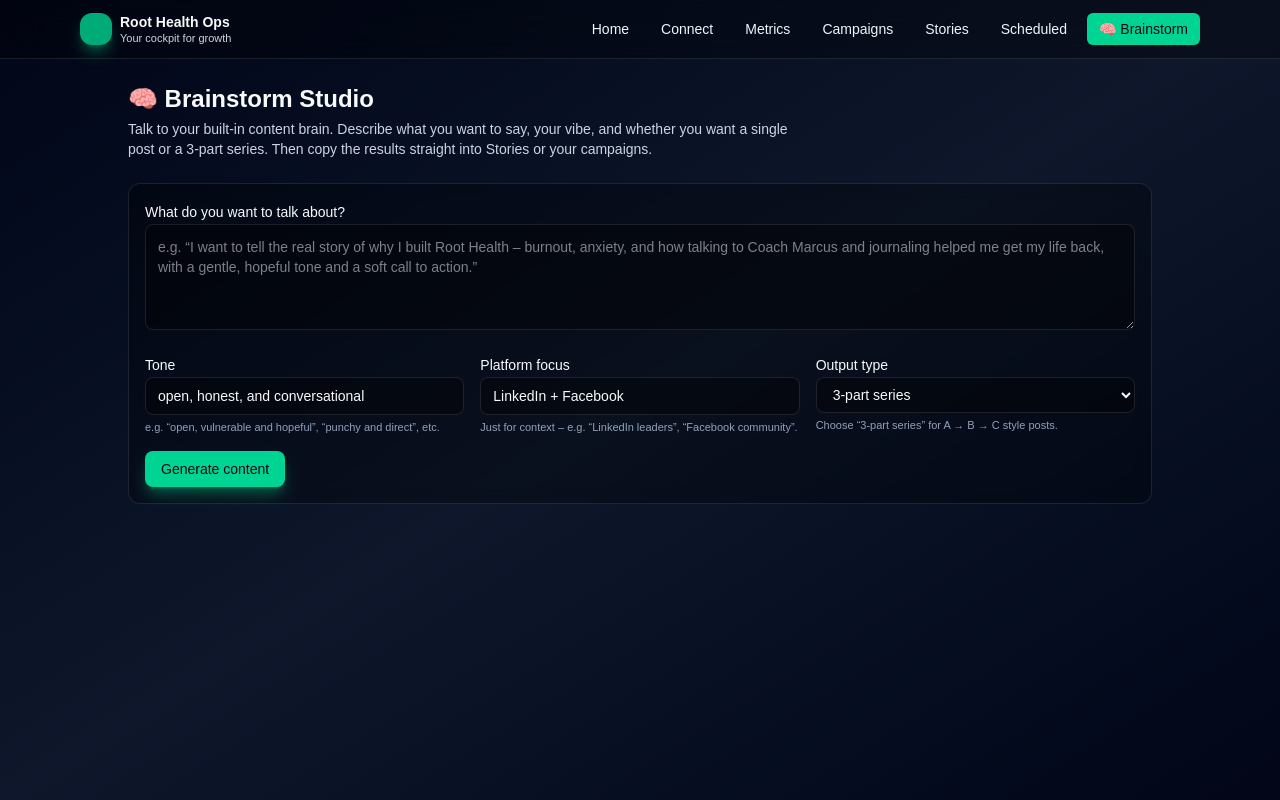
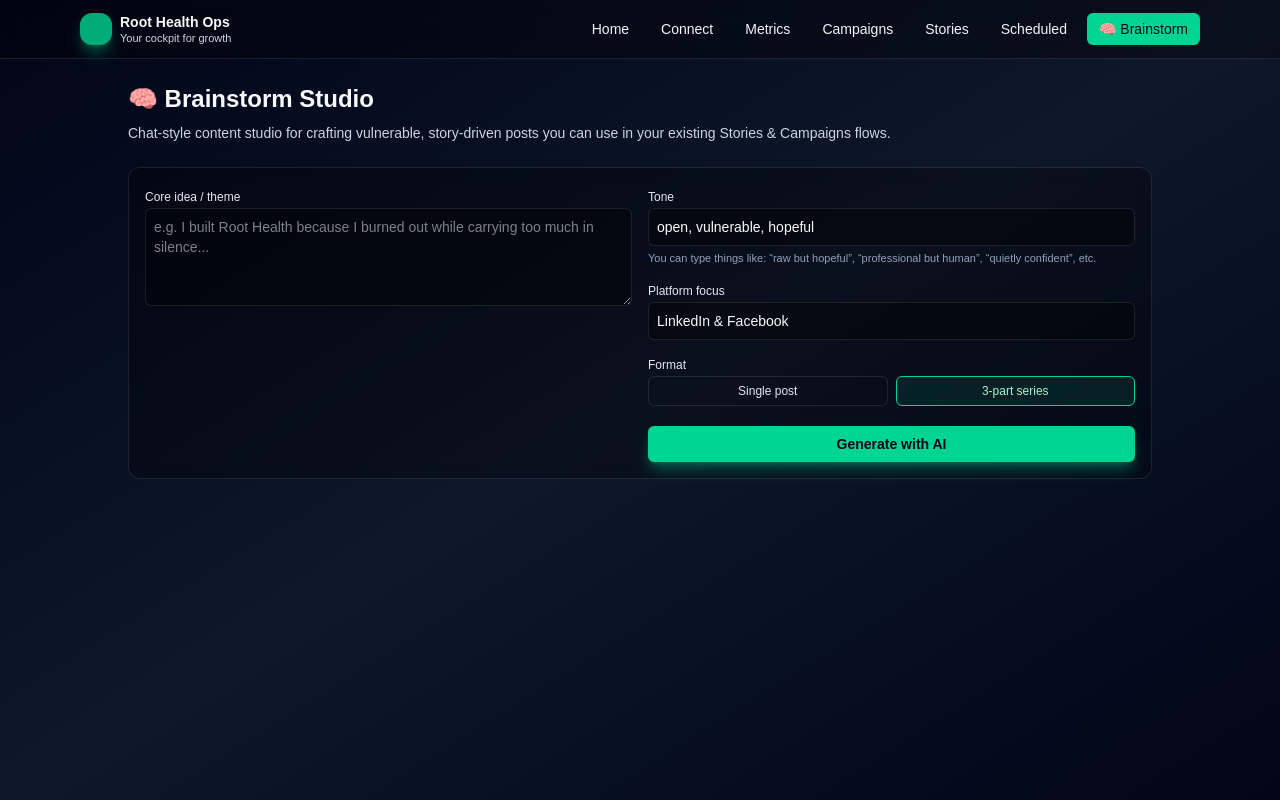
Before and after one commit to Hypnohippy/root-health-ops-dashboard1, a Next.js app: page /dashboard/brainstorm in a window 1280 px wide. Built offline with nearby package versions, Linux system fonts and the light colour scheme.

Commit message:
Update page.tsx

```diff
--- a/app/dashboard/brainstorm/page.tsx
+++ b/app/dashboard/brainstorm/page.tsx
@@ -4,267 +4,272 @@ import React, { useState } from "react";
 
 type Mode = "single" | "series";
 
-type SinglePost = {
+type BrainstormPost = {
   title: string;
   body: string;
+  call_to_action: string;
 };
 
-type SeriesPost = {
-  title: string;
-  body: string;
+type BrainstormResult = {
+  mode: Mode;
+  posts: BrainstormPost[];
 };
 
 export default function BrainstormPage() {
-  const [prompt, setPrompt] = useState("");
-  const [tone, setTone] = useState("open, honest, and conversational");
-  const [platform, setPlatform] = useState("LinkedIn + Facebook");
-  const [mode, setMode] = useState<Mode>("series"); // default to series
-  const [loading, setLoading] = useState(false);
+  const [idea, setIdea] = useState("");
+  const [tone, setTone] = useState("open, vulnerable, hopeful");
+  const [platform, setPlatform] = useState("LinkedIn & Facebook");
+  const [mode, setMode] = useState<Mode>("series");
+  const [isLoading, setIsLoading] = useState(false);
   const [error, setError] = useState<string | null>(null);
+  const [result, setResult] = useState<BrainstormResult | null>(null);
 
-  const [singlePost, setSinglePost] = useState<SinglePost | null>(null);
-  const [seriesPosts, setSeriesPosts] = useState<SeriesPost[]>([]);
+  // Allow inline tweaking of generated posts
+  const updatePost = (index: number, field: keyof BrainstormPost, value: string) => {
+    if (!result) return;
+    const updatedPosts = [...result.posts];
+    updatedPosts[index] = { ...updatedPosts[index], [field]: value };
+    setResult({ ...result, posts: updatedPosts });
+  };
 
-  const handleSubmit = async (e: React.FormEvent) => {
-    e.preventDefault();
-    setLoading(true);
+  const handleGenerate = async () => {
+    if (!idea.trim()) {
+      setError("Give me at least a short idea to work from.");
+      return;
+    }
+
+    setIsLoading(true);
     setError(null);
-    setSinglePost(null);
-    setSeriesPosts([]);
 
     try {
       const res = await fetch("/api/ai/brainstorm", {
         method: "POST",
         headers: { "Content-Type": "application/json" },
-        body: JSON.stringify({ prompt, tone, platform, mode }),
+        body: JSON.stringify({ idea, tone, platform, mode }),
       });
 
       if (!res.ok) {
         const data = await res.json().catch(() => ({}));
-        throw new Error(data.error || "Request failed");
+        throw new Error(data.error || "Something went wrong");
       }
 
-      const data = await res.json();
-
-      if (data.type === "single" && data.post) {
-        setSinglePost(data.post);
-      } else if (data.type === "series" && Array.isArray(data.posts)) {
-        setSeriesPosts(data.posts);
-      } else {
-        throw new Error("Unexpected response format from AI");
-      }
+      const data = (await res.json()) as BrainstormResult;
+      setResult(data);
     } catch (err: any) {
       console.error(err);
-      setError(err.message || "Something went wrong");
+      setError(err.message || "Failed to generate brainstorm");
     } finally {
-      setLoading(false);
+      setIsLoading(false);
     }
   };
 
-  const copyToClipboard = async (text: string) => {
+  const copyAllToClipboard = async () => {
+    if (!result) return;
+
+    const text = result.posts
+      .map((p, idx) => {
+        const header =
+          result.mode === "series"
+            ? `Series Part ${idx + 1}: ${p.title}`
+            : p.title;
+        return `${header}\n\n${p.body}\n\n${p.call_to_action}`;
+      })
+      .join("\n\n---\n\n");
+
     try {
       await navigator.clipboard.writeText(text);
-      alert("Copied to clipboard");
+      alert("Copied full brainstorm to clipboard. Go paste into Stories or Campaigns. 🙌");
     } catch {
-      alert("Could not copy. Please select and copy manually.");
+      alert("Could not access clipboard. You can still select and copy manually.");
     }
   };
 
-  const copySeriesPost = (index: number) => {
-    const post = seriesPosts[index];
-    if (!post) return;
-    const text = `${post.title}\n\n${post.body}`;
-    copyToClipboard(text);
-  };
-
-  const copySingle = () => {
-    if (!singlePost) return;
-    const text = `${singlePost.title}\n\n${singlePost.body}`;
-    copyToClipboard(text);
-  };
-
-  const copyAllSeries = () => {
-    if (seriesPosts.length === 0) return;
-    const text = seriesPosts
-      .map(
-        (p, i) => `PART ${i + 1}: ${p.title}\n\n${p.body}\n\n------------------------`
-      )
-      .join("\n");
-    copyToClipboard(text);
+  // 🔌 HOOK POINT for future direct Airtable integration:
+  // Once we know your existing Stories API shape (URL + fields),
+  // we can replace the clipboard step with a real POST, reusing
+  // the same endpoint your /dashboard/stories/new page uses.
+  const saveSeriesToStories = async () => {
+    if (!result) return;
+    alert(
+      "This is where we’ll wire it straight into your existing Stories/Airtable endpoint. " +
+        "For now, use 'Copy to clipboard' and paste into Stories."
+    );
   };
 
   return (
     <div className="mx-auto max-w-5xl space-y-6">
-      <header className="space-y-1">
-        <h1 className="text-2xl font-semibold">🧠 Brainstorm Studio</h1>
-        <p className="text-sm text-slate-300 max-w-2xl">
-          Talk to your built-in content brain. Describe what you want to say,
-          your vibe, and whether you want a single post or a 3-part series.
-          Then copy the results straight into{" "}
-          <span className="font-medium">Stories</span> or your campaigns.
+      <header className="space-y-2">
+        <h1 className="text-2xl font-bold">🧠 Brainstorm Studio</h1>
+        <p className="text-sm text-slate-300">
+          Chat-style content studio for crafting vulnerable, story-driven posts
+          you can use in your existing Stories & Campaigns flows.
         </p>
       </header>
 
-      {/* Form */}
-      <form
-        onSubmit={handleSubmit}
-        className="space-y-4 rounded-xl border border-white/10 bg-black/30 p-4 backdrop-blur"
-      >
-        <div className="space-y-1">
-          <label className="text-sm font-medium">
-            What do you want to talk about?
+      {/* Controls */}
+      <section className="rounded-xl border border-white/10 bg-black/30 p-4 backdrop-blur">
+        <div className="grid gap-4 md:grid-cols-2">
+          <div className="space-y-2">
+            <label className="text-xs font-medium text-slate-200">
+              Core idea / theme
             </label>
             <textarea
-            value={prompt}
-            onChange={(e) => setPrompt(e.target.value)}
-            className="w-full rounded-lg border border-white/10 bg-black/40 p-3 text-sm outline-none focus:border-emerald-400"
+              className="w-full rounded-md border border-white/10 bg-black/40 p-2 text-sm text-slate-50 outline-none focus:border-emerald-400"
               rows={4}
-            placeholder={`e.g. “I want to tell the real story of why I built Root Health – burnout, anxiety, and how talking to Coach Marcus and journaling helped me get my life back, with a gentle, hopeful tone and a soft call to action.”`}
-            required
+              placeholder="e.g. I built Root Health because I burned out while carrying too much in silence..."
+              value={idea}
+              onChange={(e) => setIdea(e.target.value)}
             />
           </div>
 
-        <div className="grid gap-4 md:grid-cols-3">
+          <div className="space-y-3">
             <div className="space-y-1">
-            <label className="text-sm font-medium">Tone</label>
+              <label className="text-xs font-medium text-slate-200">
+                Tone
+              </label>
               <input
+                className="w-full rounded-md border border-white/10 bg-black/40 p-2 text-sm text-slate-50 outline-none focus:border-emerald-400"
                 value={tone}
                 onChange={(e) => setTone(e.target.value)}
-              className="w-full rounded-lg border border-white/10 bg-black/40 px-3 py-2 text-sm outline-none focus:border-emerald-400"
               />
               <p className="text-[11px] text-slate-400">
-              e.g. “open, vulnerable and hopeful”, “punchy and direct”, etc.
+                You can type things like: “raw but hopeful”, “professional but human”, “quietly confident”, etc.
               </p>
             </div>
 
             <div className="space-y-1">
-            <label className="text-sm font-medium">Platform focus</label>
+              <label className="text-xs font-medium text-slate-200">
+                Platform focus
+              </label>
               <input
+                className="w-full rounded-md border border-white/10 bg-black/40 p-2 text-sm text-slate-50 outline-none focus:border-emerald-400"
                 value={platform}
                 onChange={(e) => setPlatform(e.target.value)}
-              className="w-full rounded-lg border border-white/10 bg-black/40 px-3 py-2 text-sm outline-none focus:border-emerald-400"
               />
-            <p className="text-[11px] text-slate-400">
-              Just for context – e.g. “LinkedIn leaders”, “Facebook community”.
-            </p>
             </div>
 
             <div className="space-y-1">
-            <label className="text-sm font-medium">Output type</label>
-            <select
-              value={mode}
-              onChange={(e) => setMode(e.target.value as Mode)}
-              className="w-full rounded-lg border border-white/10 bg-black/40 px-3 py-2 text-sm outline-none focus:border-emerald-400"
+              <label className="text-xs font-medium text-slate-200">
+                Format
+              </label>
+              <div className="flex gap-2 text-xs">
+                <button
+                  type="button"
+                  onClick={() => setMode("single")}
+                  className={`flex-1 rounded-md border px-2 py-1.5 ${
+                    mode === "single"
+                      ? "border-emerald-400 bg-emerald-400/10 text-emerald-200"
+                      : "border-white/10 text-slate-200 hover:bg-white/5"
+                  }`}
                 >
-              <option value="single">Single post</option>
-              <option value="series">3-part series</option>
-            </select>
-            <p className="text-[11px] text-slate-400">
-              Choose “3-part series” for A → B → C style posts.
-            </p>
+                  Single post
+                </button>
+                <button
+                  type="button"
+                  onClick={() => setMode("series")}
+                  className={`flex-1 rounded-md border px-2 py-1.5 ${
+                    mode === "series"
+                      ? "border-emerald-400 bg-emerald-400/10 text-emerald-200"
+                      : "border-white/10 text-slate-200 hover:bg-white/5"
+                  }`}
+                >
+                  3-part series
+                </button>
               </div>
             </div>
 
-        <div className="flex items-center gap-3">
+            <div>
               <button
-            type="submit"
-            disabled={loading}
-            className="rounded-lg bg-emerald-400 px-4 py-2 text-sm font-medium text-slate-950 shadow-lg shadow-emerald-500/40 disabled:opacity-60"
+                type="button"
+                onClick={handleGenerate}
+                disabled={isLoading}
+                className="mt-2 w-full rounded-md bg-emerald-400 px-3 py-2 text-sm font-semibold text-slate-950 shadow-lg shadow-emerald-500/40 disabled:opacity-60"
               >
-            {loading ? "Thinking…" : "Generate content"}
+                {isLoading ? "Thinking..." : "Generate with AI"}
               </button>
               {error && (
-            <span className="text-xs text-red-400">Error: {error}</span>
+                <p className="mt-2 text-xs text-red-400">
+                  {error}
+                </p>
               )}
             </div>
-      </form>
+          </div>
+        </div>
+      </section>
 
       {/* Results */}
-      {singlePost && (
-        <section className="space-y-2">
-          <div className="flex items-center justify-between">
-            <h2 className="text-sm font-semibold">Generated post</h2>
+      {result && (
+        <section className="space-y-4">
+          <div className="flex items-center justify-between gap-2">
+            <h2 className="text-lg font-semibold">
+              Draft {result.mode === "series" ? "Series" : "Post"}
+            </h2>
+            <div className="flex gap-2 text-xs">
               <button
-              onClick={copySingle}
-              className="rounded-md border border-white/10 px-3 py-1 text-xs hover:bg-white/5"
+                onClick={copyAllToClipboard}
+                className="rounded-md border border-emerald-400/70 px-3 py-1.5 font-medium text-emerald-200 hover:bg-emerald-400/10"
               >
-              Copy for Stories
+                Copy full text for Stories
+              </button>
+              <button
+                onClick={saveSeriesToStories}
+                className="rounded-md border border-white/20 px-3 py-1.5 font-medium text-slate-200 hover:bg-white/5"
+              >
+                (Future) Send to Stories / Airtable
               </button>
             </div>
-          <div className="grid gap-3 md:grid-cols-[minmax(0,1fr)]">
-            <article className="space-y-2 rounded-xl border border-white/10 bg-black/40 p-3 text-sm">
-              <h3 className="font-semibold text-slate-50">
-                {singlePost.title}
-              </h3>
-              <p className="whitespace-pre-line text-slate-200">
-                {singlePost.body}
+          </div>
+
+          <div className="grid gap-4 md:grid-cols-3">
+            {result.posts.map((post, idx) => (
+              <div
+                key={idx}
+                className="space-y-2 rounded-xl border border-white/10 bg-black/40 p-3"
+              >
+                <p className="text-[11px] uppercase tracking-wide text-slate-400">
+                  {result.mode === "series" ? `Part ${idx + 1}` : "Post"}
                 </p>
-            </article>
-          </div>
-          <p className="text-[11px] text-slate-400">
-            To use this in{" "}
-            <span className="font-medium">Stories &gt; New</span>, click
-            “Copy”, then paste into the story content box and schedule it as
-            usual.
-          </p>
-        </section>
-      )}
-
-      {seriesPosts.length > 0 && (
-        <section className="space-y-3">
-          <div className="flex items-center justify-between">
-            <h2 className="text-sm font-semibold">
-              3-part series for Stories
-            </h2>
+                <input
+                  className="w-full rounded-md border border-white/10 bg-black/60 p-2 text-sm font-semibold text-slate-50 outline-none focus:border-emerald-400"
+                  value={post.title}
+                  onChange={(e) =>
+                    updatePost(idx, "title", e.target.value)
+                  }
+                />
+                <textarea
+                  className="mt-1 h-40 w-full rounded-md border border-white/10 bg-black/60 p-2 text-sm text-slate-50 outline-none focus:border-emerald-400"
+                  value={post.body}
+                  onChange={(e) =>
+                    updatePost(idx, "body", e.target.value)
+                  }
+                />
+                <textarea
+                  className="mt-1 w-full rounded-md border border-white/10 bg-black/60 p-2 text-xs text-slate-200 outline-none focus:border-emerald-400"
+                  value={post.call_to_action}
+                  onChange={(e) =>
+                    updatePost(idx, "call_to_action", e.target.value)
+                  }
+                />
                 <button
-              onClick={copyAllSeries}
-              className="rounded-md border border-white/10 px-3 py-1 text-xs hover:bg-white/5"
+                  onClick={async () => {
+                    try {
+                      await navigator.clipboard.writeText(
+                        `${post.title}\n\n${post.body}\n\n${post.call_to_action}`
+                      );
+                      alert(
+                        `Copied part ${idx + 1} to clipboard. Paste it into Stories or Campaigns.`
+                      );
+                    } catch {
+                      alert("Could not access clipboard, please copy manually.");
+                    }
+                  }}
+                  className="mt-2 w-full rounded-md border border-white/20 px-2 py-1.5 text-xs text-slate-100 hover:bg-white/5"
                 >
-              Copy all parts together
+                  Copy this post only
                 </button>
               </div>
-
-          <div className="grid gap-3 md:grid-cols-3">
-            {seriesPosts.map((post, index) => (
-              <article
-                key={index}
-                className="flex flex-col rounded-xl border border-white/10 bg-black/40 p-3 text-sm"
-              >
-                <div className="mb-2 flex items-center justify-between gap-2">
-                  <div>
-                    <p className="text-xs uppercase tracking-wide text-slate-400">
-                      Part {index + 1}
-                    </p>
-                    <h3 className="text-sm font-semibold text-slate-50">
-                      {post.title}
-                    </h3>
-                  </div>
-                  <button
-                    onClick={() => copySeriesPost(index)}
-                    className="rounded-md border border-white/10 px-2 py-1 text-[11px] hover:bg-white/5"
-                  >
-                    Copy
-                  </button>
-                </div>
-                <p className="whitespace-pre-line text-slate-200 flex-1">
-                  {post.body}
-                </p>
-                <p className="mt-3 text-[11px] text-slate-400">
-                  Tip: paste this into a new Story and schedule it as{" "}
-                  <span className="font-medium">
-                    “Part {index + 1} of 3”
-                  </span>{" "}
-                  for LinkedIn/Facebook.
-                </p>
-              </article>
             ))}
           </div>
-
-          <p className="text-[11px] text-slate-400">
-            Workflow: generate → copy Part 1 → paste into{" "}
-            <span className="font-medium">Stories &gt; New</span> & schedule →
-            repeat for Parts 2 and 3 with different dates/times.
-          </p>
         </section>
       )}
     </div>
```
Lines whose indentation alone changed are shown as unchanged.
